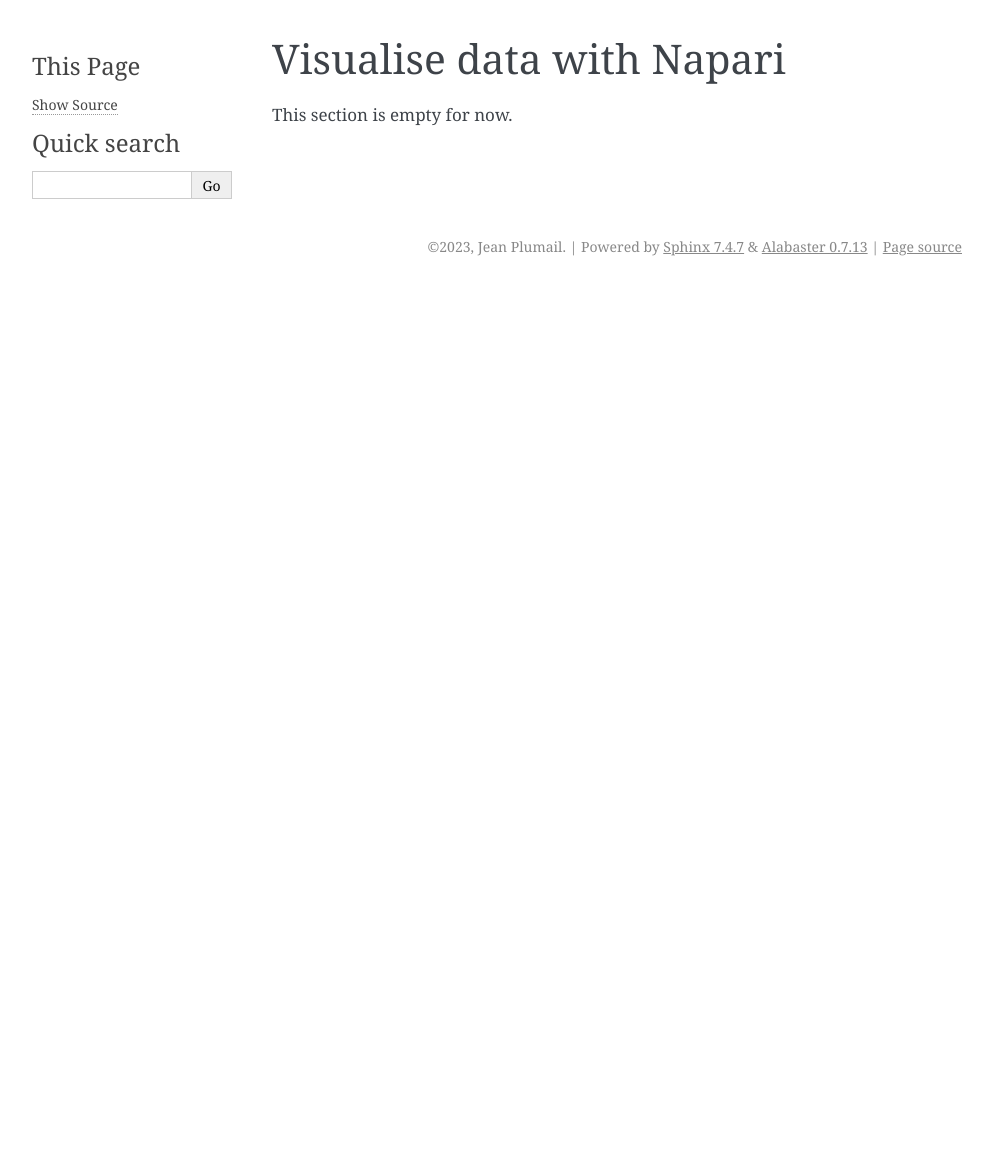
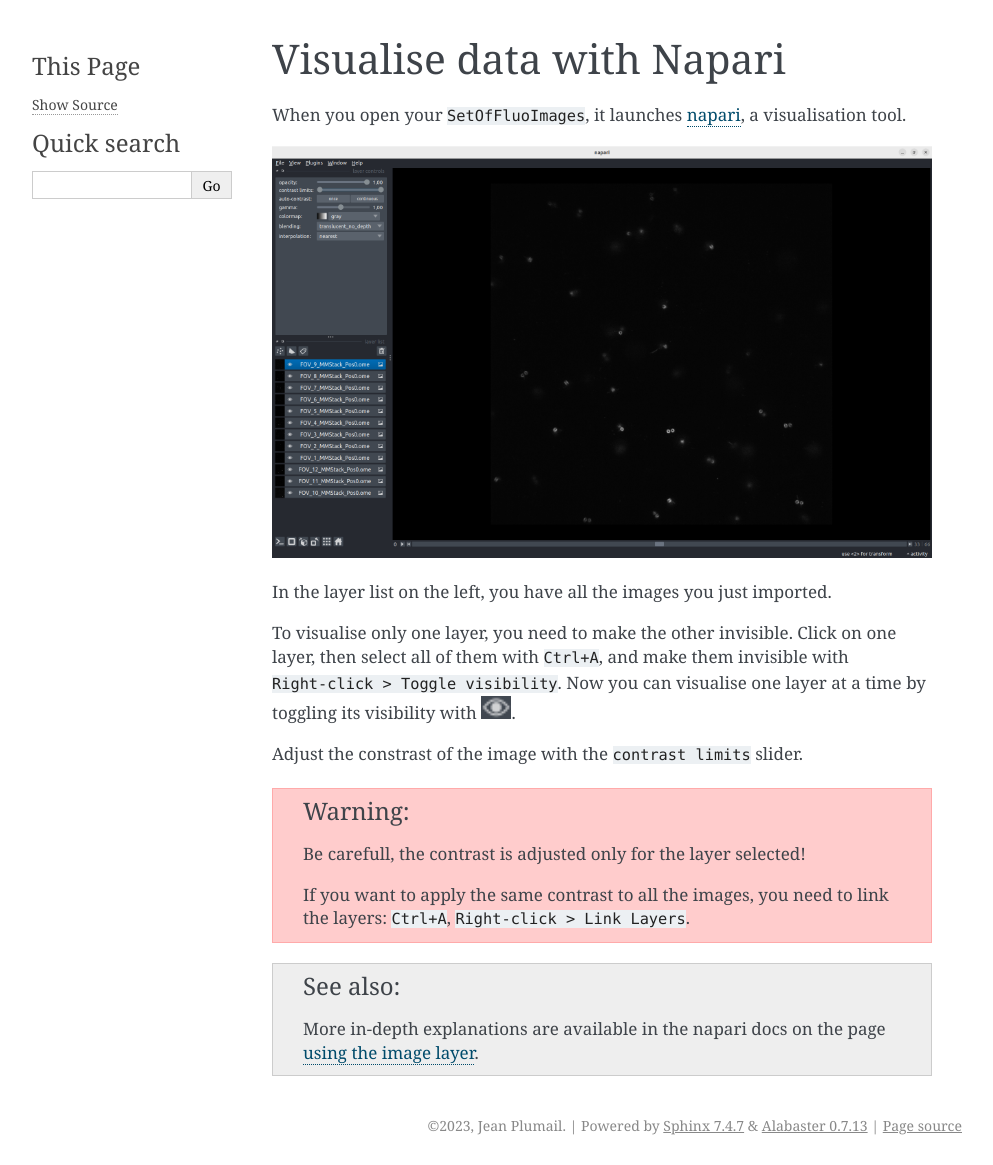
Before and after one commit to jplumail/spfluo-docs, a Sphinx documentation site: the page built from source/usage/tutorial/visualise-napari.rst, in a window 1280 px wide. Shown: the whole page, without its empty margins (148-1141 px from the left). Built offline with Sphinx 7.4.7, drawn with Linux system fonts in a browser that asks for light colours; before the commit the page ends 900 px from its top, so only the background shows below that.

Commit message:
adds visualise section

```diff
--- a/source/usage/tutorial/visualise-napari.rst
+++ b/source/usage/tutorial/visualise-napari.rst
@@ -1,4 +1,28 @@
 Visualise data with Napari
 --------------------------
 
-This section is empty for now.
+.. _napari: https://www.napari.org/
+
+When you open your ``SetOfFluoImages``, it launches napari_, a visualisation tool.
+
+.. image:: ../../_static/napari-open.png
+
+In the layer list on the left, you have all the images you just imported.
+
+.. |napari-eye| image:: ../../_static/napari-visibility.png
+    :height: 2.5ex
+    :class: no-scaled-link
+
+To visualise only one layer, you need to make the other invisible. Click on one layer, then select all of them with ``Ctrl+A``, and make them invisible with ``Right-click > Toggle visibility``.
+Now you can visualise one layer at a time by toggling its visibility with |napari-eye|.
+
+Adjust the constrast of the image with the ``contrast limits`` slider.
+
+.. warning::
+    Be carefull, the contrast is adjusted only for the layer selected!
+
+    If you want to apply the same contrast to all the images, you need to link the layers: ``Ctrl+A``, ``Right-click > Link Layers``.
+
+.. seealso::
+
+    More in-depth explanations are available in the napari docs on the page `using the image layer <https://napari.org/stable/howtos/layers/image.html>`_.
```
Also changed, not shown: source/_static/napari-open.png (added), source/_static/napari-visibility.png (added).
